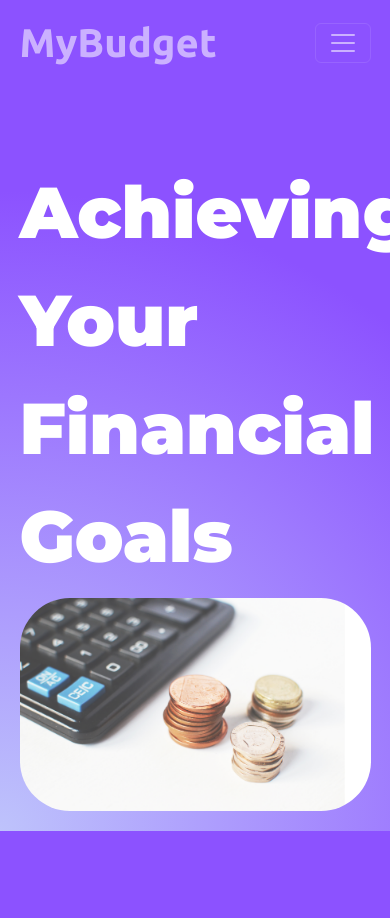
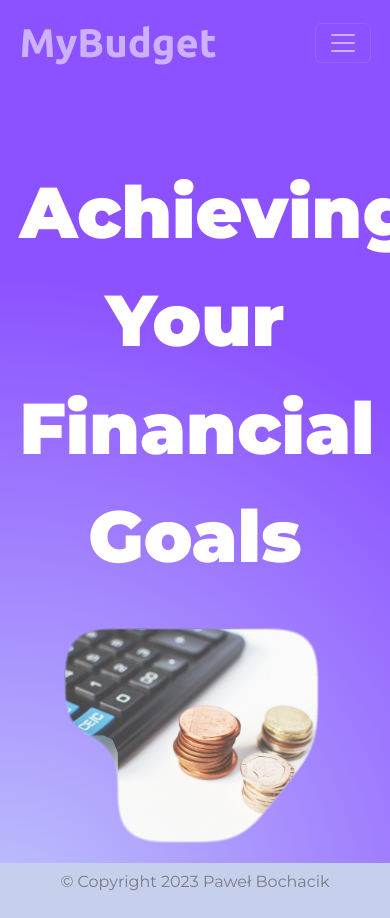
Before and after one commit to pawel-user/myBudgetApp, a PHP site: page / in a window 390 px wide; the page is wider, and only the part inside the window is pictured. Before the commit the page ends 831 px from the top of that part, so only its background shows below. Run offline with PHP 8.4, Linux system fonts and the light colour scheme; some libraries are stand-ins or nearby versions.

Commit message:
Clipped and rounded title image corners

```diff
--- a/css/styles.css
+++ b/css/styles.css
@@ -1,7 +1,11 @@
 body {
-    background: radial-gradient(40rem at left bottom,#bec3fc, #8C52FF);
+  background: radial-gradient(40rem at left bottom, #bec3fc, #8c52ff);
   color: #fff;
-    font-family: 'Montserrat';
+  font-family: "Montserrat";
+}
+
+p {
+  color: #7c7c82;
 }
 
 /* Headings */
@@ -10,11 +14,12 @@ body {
   font-size: 4.5rem;
   font-weight: 900;
   line-height: 1.5;
+  padding-bottom: 20px;
 }
 
 /* Sections */
 .template-section {
-    padding: 0 5% 5%;
+  padding: 0 5% 8%;
 }
 
 /* Navigation Bar */
@@ -24,26 +29,47 @@ body {
 }
 
 .navbar-brand {
-    font-family: 'Ubuntu';
+  font-family: "Ubuntu";
   font-size: 2.5rem;
   font-weight: bold;
 }
 
-.nav-item {
-    padding: 0 18px;
-}
-
 .nav-link {
-    font-family: 'Montserrat';
+  font-family: "Montserrat";
   font-size: 1.2rem;
   font-weight: 300;
 }
 
+/* Title Section*/
+/* -- Empty -- */
+
 /* Title Image */
 
 .title-image {
-    border-radius: 50px;
+  /* clip-path: polygon( 10% 0%,
+                        82% 0%,
+                        82% 55%,
+                        60% 100%,
+                        25% 100%,
+                        25% 50%,
+                        10% 50% ); */
+  /* clip-path: path("M80 0 H694 V300 L480 490 H250 V180 L0 200 80 200 Z");*/
+
+  position: relative;
+  left: 18%;
+  top: 5%;
   width: 100%;
+}
+
+.clipped-image {
+  background-color: #8c52ff;
+  color: #565556;
+  clip-path: polygon(10% 0%, 82% 0%, 82% 55%, 60% 100%, 25% 100%, 25% 58%, 24.5% 56%, 24% 54%, 23.5% 52%, 21% 50%, 10% 50%);
+  width: 100%;
+}
+
+.parent {
+  filter: url('#goo');
 }
 
 .app-title {
@@ -53,3 +79,23 @@ body {
 .app-title:hover {
   color: #fff;
 }
+
+@media (max-width: 991px) {
+
+  .template-section {
+      text-align: center;
+  }
+
+      .title-image {
+      position: center;
+      left: 3%;
+  }
+}
+
+/* Footer Section */
+
+.footer-section {
+  background-color: #c6d0ed;
+  padding: 2% 5%;
+  text-align: center;
+}
--- a/index.html
+++ b/index.html
@@ -51,7 +51,6 @@
                     <li class="nav-item">
                         <a class="nav-link" href="">Log out</a>
                     </li> -->
-
                         </ul>
                     </div>
                 </nav>
@@ -61,13 +60,30 @@
                     <div class="col-lg-6">
                         <h1 class="big-heading">Achieving Your<br>Financial Goals</h1>
                     </div>
-                    <div class="col-lg-6">
-                        <img class="title-image" src="images/budget-bg.png" alt="title-img">
+                    <div class="col-lg-6 parent">
+                        <img class="title-image clipped-image" src="images/budget-bg.png" alt="title-img">
                     </div>
+                    <svg style="visibility: hidden; position: absolute;" width="0" height="0"
+                        xmlns="http://www.w3.org/2000/svg" version="1.1">
+                        <defs>
+                            <filter id="goo">
+                                <feGaussianBlur in="SourceGraphic" stdDeviation="20" result="blur" />
+                                <feColorMatrix in="blur" mode="matrix"
+                                    values="1 0 0 0 0  0 1 0 0 0  0 0 1 0 0  0 0 0 19 -9" result="goo" />
+                                <feComposite in="SourceGraphic" in2="goo" operator="atop" />
+                            </filter>
+                        </defs>
+                    </svg>
+
                 </div>
             </header>
         </section>
     </main>
+    <footer>
+        <section class="footer-section">
+            <p>© Copyright 2023 Paweł Bochacik</p>
+        </section>
+    </footer>
 </body>
 
 </html>
```
Lines whose indentation alone changed are shown as unchanged.
